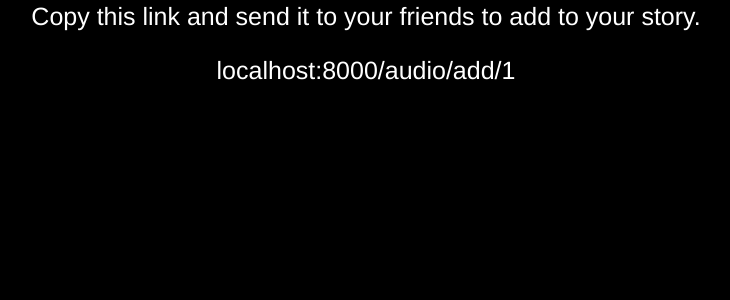
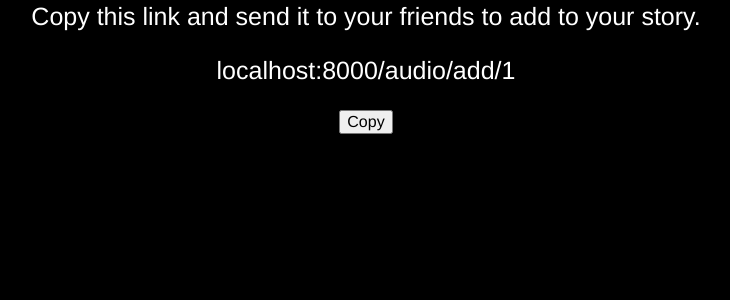
Before and after one commit to exquisite-noise/exquisite-noise, a Django app: page /audio/link/ in a window 1280 px wide. Shown: the part 234-534 px from the top of the page, without its empty margins (274-1004 px from the left). Run offline with Django 3.2, Linux system fonts and the light colour scheme; tables that the repository leaves empty hold one stand-in row (values such as "Sample post"); style sheets or scripts are compiled from the project's sources; parts of the project's set-up code (start-up, migrations or seed data) failed here and were passed over; some libraries are stand-ins or nearby versions.

Commit message:
copy link button not working

```diff
--- /dev/null
+++ b/noise/noise/static/copy.js
@@ -0,0 +1,6 @@
+'use strict';
+
+$('.copy-button').on('click', () => {
+  $('.copy-link').select();
+  document.execCommand('copy');
+});
--- a/noise/noise/static/recorder.js
+++ b/noise/noise/static/recorder.js
@@ -89,6 +89,7 @@ promise.then(function(stream) {
         recordButton.disabled = false;
         audioFile.value = data.id;
         audio.src = data.url;
+        window.location = '../link';
       },
       error: function(jqXHR, textStatus, errorThrown){
         uploadSpan.classList.add('hidden');
--- a/noise/noise_audio/templates/noise_audio/link.html
+++ b/noise/noise_audio/templates/noise_audio/link.html
@@ -1,12 +1,14 @@
 {% extends 'generic/base.html' %}
+{% load static %}
 
 {% block content %}
-
 <div class="share-link container">
   <h2>Share to add!</h2>
   <p>Great! <a href="{% url "add" clip_id=story_id %}">{{ story_topic }}</a> has been created. </p>
   <p>Copy this link and send it to your friends to add to your story.</p>
-  <p id="copy-link">{{ story_link }}</p>
-
+  <p class="copy-link">{{ story_link }}</p>
+  <button class="copy-button">Copy</button>
 </div>
+<script src="https://ajax.googleapis.com/ajax/libs/jquery/3.3.1/jquery.min.js"></script>
+<script src="{% static "copy.js" %}"></script>
 {% endblock %}
--- a/noise/noise_audio/views.py
+++ b/noise/noise_audio/views.py
@@ -13,7 +13,7 @@ class NewStoryForm(LoginRequiredMixin, AudioFileCreateViewMixin, CreateView):
     template_name = 'noise_audio/new_story.html'
     model = Audio
     form_class = AudioFileForm
-    success_url = reverse_lazy('add')
+    success_url = reverse_lazy('link')
     login_url = reverse_lazy('auth_login')
 
     def create_object(self, audio_file):
```
